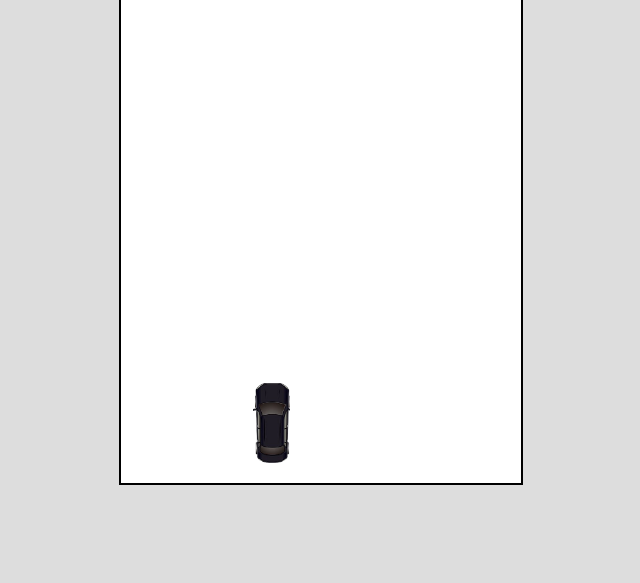
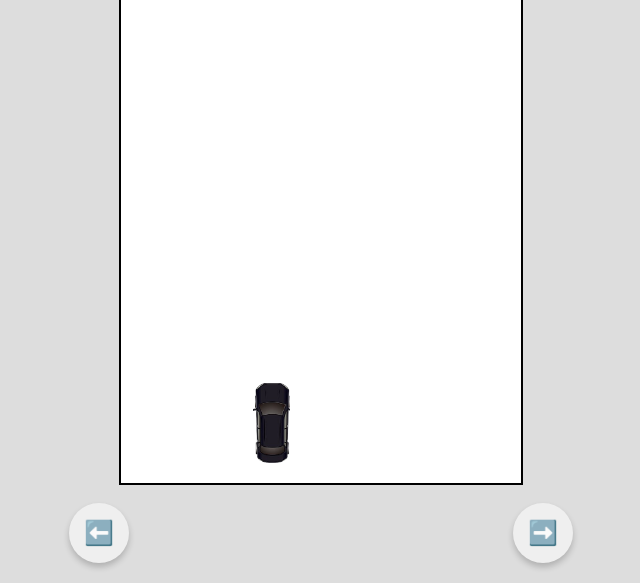
Before and after one commit to mohdruhan/Car_Racing, a plain HTML site: page index.html in a window 1280 px wide. Shown: the part 217-800 px from the top of the page, without its empty margins (319-959 px from the left). Drawn offline with Linux system fonts and the light colour scheme.

Commit message:
added button

```diff
--- a/index.html
+++ b/index.html
@@ -15,11 +15,15 @@
         </div>
 
         <div class="road">
-            <!-- <div class="line"></div> -->
-
             <div class="car"></div>
         </div>
     </div>
+
+    <div class="button-container">
+        <button id="moveLeftButton" class="circle-button">⬅️</button>
+        <button id="moveRightButton" class="circle-button">➡️</button>
+    </div>
+
     <script src="script.js"></script>
 </body>
 </html>
--- a/script.js
+++ b/script.js
@@ -2,6 +2,13 @@ const car = document.querySelector('.car');
 const road = document.querySelector('.road');
 const scoreElement = document.getElementById('score');
 const questionElement = document.getElementById('question');
+const moveLeftButton = document.getElementById('moveLeftButton');
+const moveRightButton = document.getElementById('moveRightButton');
+
+// Add event listeners to buttons
+moveLeftButton.addEventListener('click', moveLeft);
+moveRightButton.addEventListener('click', moveRight);
+
 
 let positionX = 125; // Car starts in the left lane
 let score = 0;
--- a/style.css
+++ b/style.css
@@ -1,3 +1,4 @@
+
 body {
     margin: 0;
     font-family: Arial, sans-serif;
@@ -93,3 +94,37 @@ body {
         top: 600px;
     }
 }
+
+/* Button container styles */
+.button-container {
+    position: fixed;
+    bottom: 20px;
+    width: 100%;
+    display: flex;
+    justify-content: center;
+    gap: 30%; /* Space between buttons */
+}
+
+/* Circular button styles */
+.circle-button {
+    width: 60px;
+    height: 60px;
+    border-radius: 50%; /* Makes the button circular */
+    border: none;
+
+    color: white; /* White text */
+    font-size: 24px;
+    display: flex;
+    align-items: center;
+    justify-content: center;
+    cursor: pointer;
+    box-shadow: 0 4px 6px rgba(0, 0, 0, 0.2); /* Add shadow */
+    transition: background-color 0.2s ease;
+}
+
+/* Hover and active states for buttons */
+
+
+.circle-button:active {
+    box-shadow: 0 2px 4px rgba(0, 0, 0, 0.3); /* Reduce shadow on click */
+}
```
